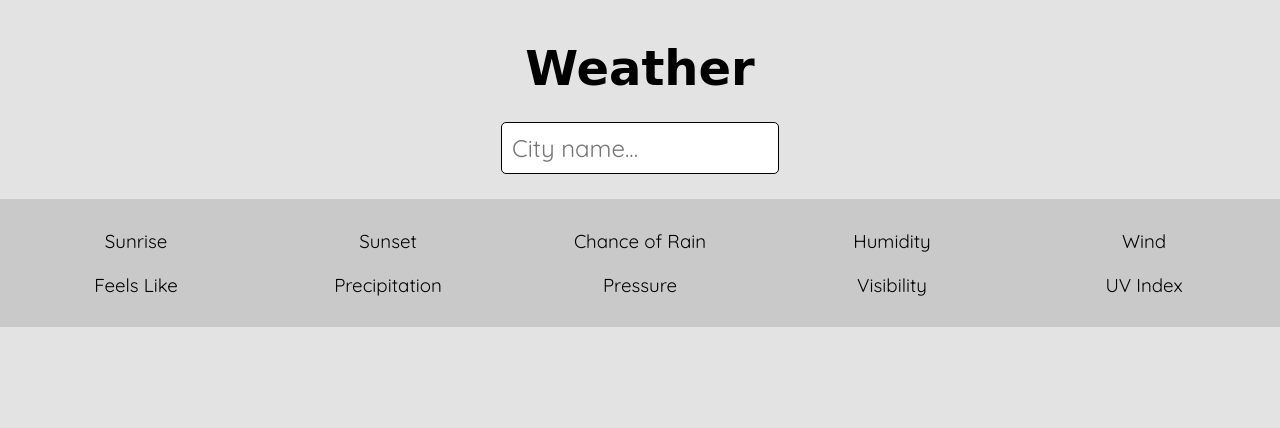
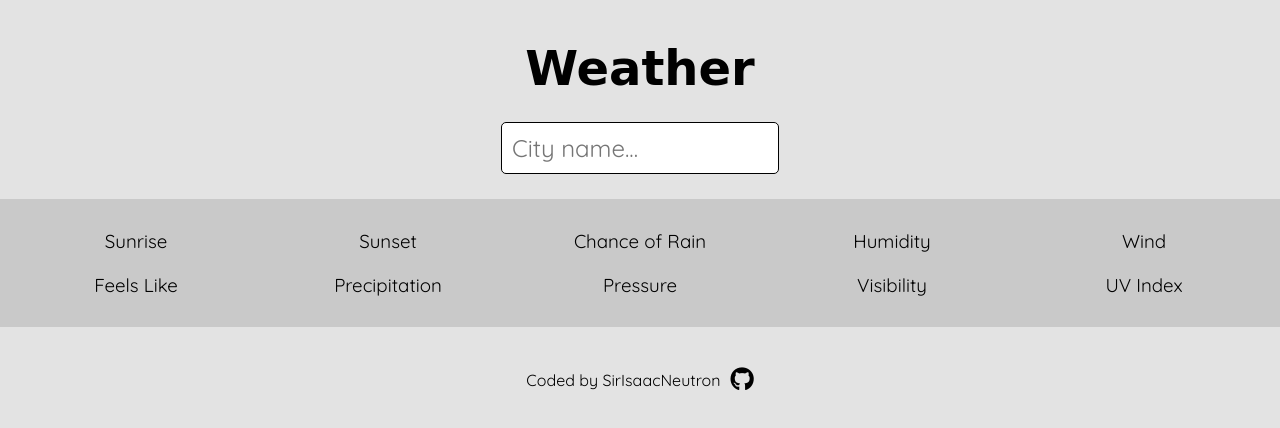
Before and after one commit to SirIsaacNeutron/weather-app, a website built with webpack: page src/template.html in a window 1280 px wide. Built offline with nearby package versions, Linux system fonts and the light colour scheme; a web font is replaced by a local one.

Commit message:
Add source code link

```diff
--- a/src/styles.css
+++ b/src/styles.css
@@ -196,6 +196,25 @@ span.current-unit {
     border-radius: 5px;
 }
 
+footer {
+    display: flex;
+    align-items: center;
+    justify-content: center;
+    gap: 10px;
+
+    padding-bottom: 10px;
+}
+
+.fa-github {
+    font-size: 24px;
+    color: black; /* prevent icon from going red on click */
+    transition: transform 0.3s ease-in-out;
+}
+
+.fa-github:hover {
+    transform: rotate(360deg) scale(1.2);
+}
+
 @media screen and (max-width: 500px) {
     .stats-grid {
         grid-template-columns: repeat(3, minmax(100px, 1fr));
--- a/src/template.html
+++ b/src/template.html
@@ -7,6 +7,8 @@
         <link rel="preconnect" href="https://fonts.googleapis.com">
         <link rel="preconnect" href="https://fonts.gstatic.com" crossorigin>
         <link href="https://fonts.googleapis.com/css2?family=Nixie+One&family=Quicksand:wght@300;400;500&display=swap" rel="stylesheet">
+
+        <script src="https://kit.fontawesome.com/cffa455509.js" crossorigin="anonymous"></script>
 
         <title><%= htmlWebpackPlugin.options.title %></title>
     </head>
@@ -86,5 +88,11 @@
         <div class="weather-cards">
 
         </div>
+        <footer>
+            <p>Coded by SirIsaacNeutron</p>
+            <a href="https://github.com/SirIsaacNeutron/weather-app" target="_blank">
+                <i class="fab fa-github"></i>
+            </a>
+        </footer>
     </body>
 </html>
```
Also changed, not shown: dist/index.html, dist/main22e6b367a01dcd9b330b.js (added), dist/main5a5735d130a200fbb0fe.js (deleted).
